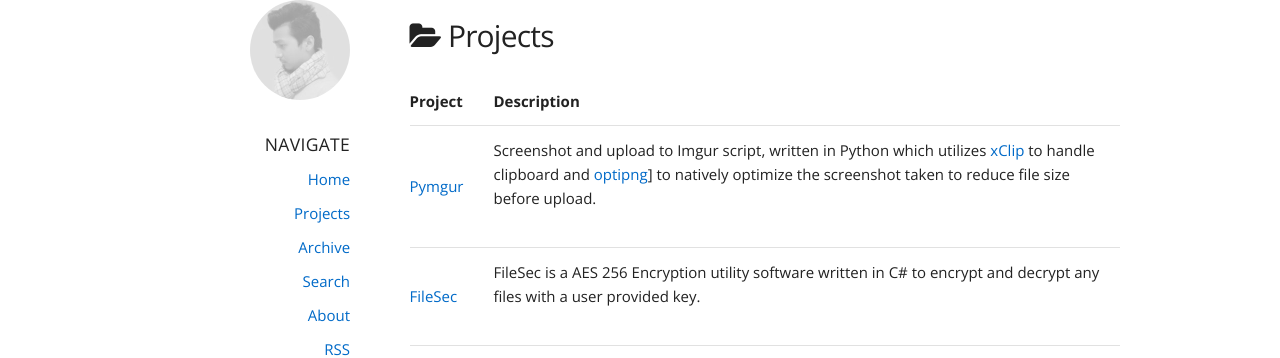
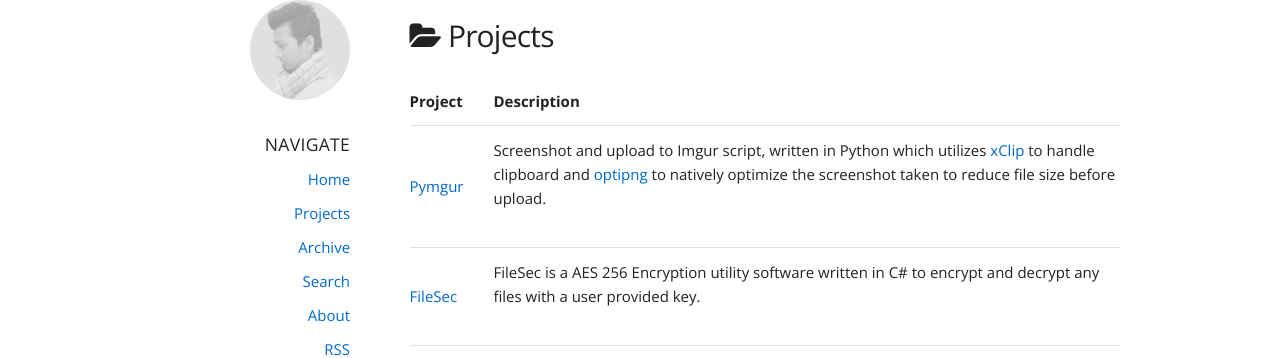
Before and after one commit to intern0t/personal-blog, a Jekyll site: the page built from projects.md, in a window 1280 px wide. Shown: the part 198-556 px from the top of the page. Built offline with Jekyll 4.4.1, drawn with Linux system fonts in a browser that asks for light colours; part of the change alters nothing that is shown.

Commit message:
Minor change to Project page.

```diff
--- a/projects.md
+++ b/projects.md
@@ -17,11 +17,11 @@ permalink: /projects/
         <tr>
             <td><a href="https://prashant.me/development/2017/05/19/pymgur-screenshot-and-imgur-upload-script-written-in-python.html">Pymgur</a></td>
             <td>
-                <p>Screenshot and upload to Imgur script, written in Python which utilizes <a href="https://github.com/astrand/xclip">xClip</a> to handle clipboard and <a href="http://optipng.sourceforge.net/">optipng</a>] to natively optimize the screenshot taken to reduce file size before upload.</p>
+                <p>Screenshot and upload to Imgur script, written in Python which utilizes <a href="https://github.com/astrand/xclip">xClip</a> to handle clipboard and <a href="http://optipng.sourceforge.net/">optipng</a> to natively optimize the screenshot taken to reduce file size before upload.</p>
             </td>
         </tr>
         <tr>
-            <td><a href="https://i.imgur.com/MUPVc3Y.mp4">FileSec</a></td>
+            <td><a href data-lc-href="//i.imgur.com/MUPVc3Y.mp4">FileSec</a></td>
             <td>
                 <p>FileSec is a AES 256 Encryption utility software written in C# to encrypt and decrypt any files with a user provided key.</p>
             </td>
```
